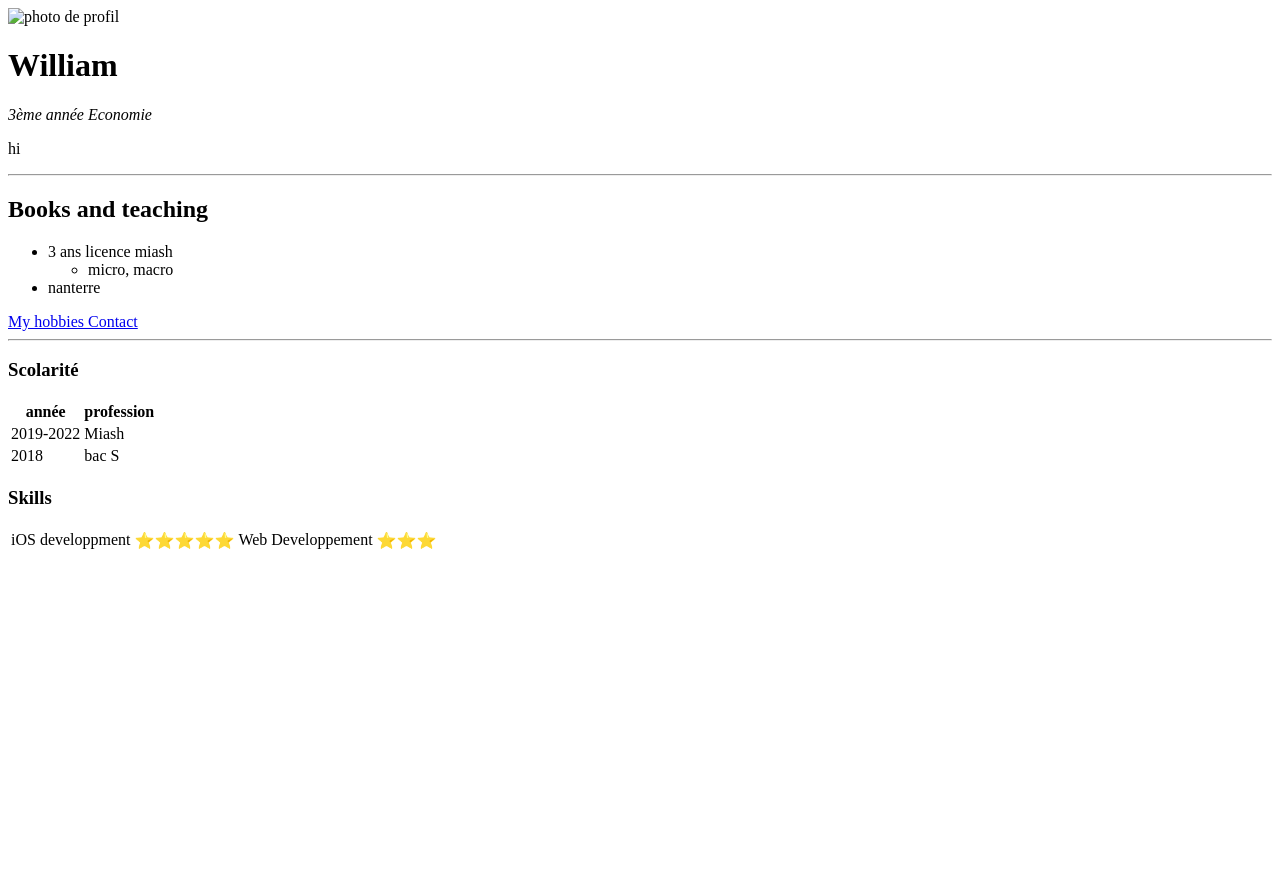
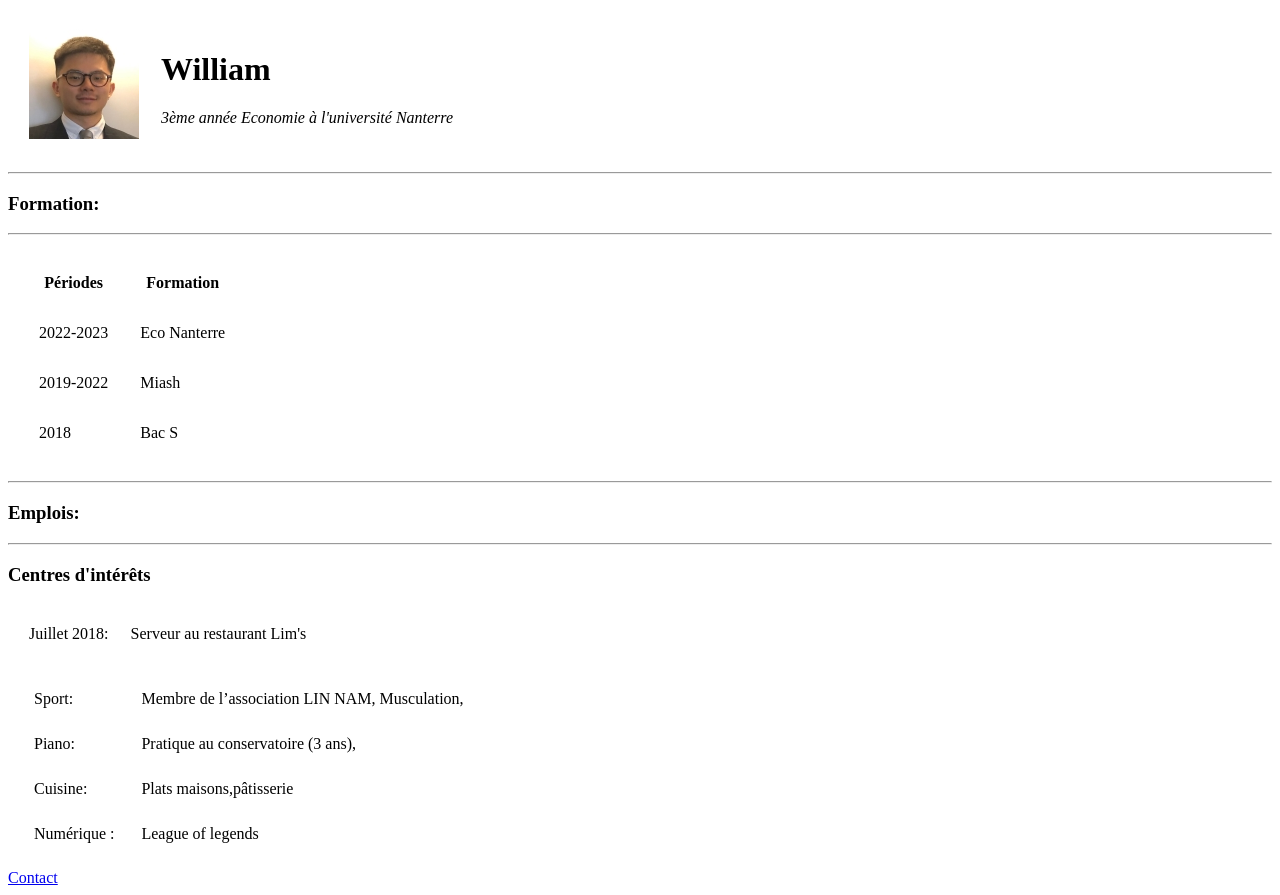
Before and after one commit to limwlm/CV, a plain HTML site: page index.html in a window 1280 px wide. Before the commit the page ends 800 px from the top, so only its background shows below. Drawn offline with Linux system fonts and the light colour scheme.

Commit message:
Add files via upload

```diff
--- a/index.html
+++ b/index.html
@@ -7,46 +7,67 @@
 </head>
 
 <body>
-  <img src="identite.png" alt="photo de profil">
-  <h1> William</h1>
-  <p><em>  3ème année Economie </em></p>
-  <p> hi </p>
-  <hr>
-  <h2>Books and teaching</h2>
-  <ul>
-    <li>3 ans licence miash</li>
-    <ul>
-      <li>micro, macro</li>
+  <table cellspacing="20">
+    <tr>
+    <td> <img src="identite.jpg" alt="photo de profil"></td>
+    <td>  <h1> William</h1>
+      <p><em>  3ème année Economie à l'université Nanterre </em></p>
+    </tr>
+    </table>
+
+
+
   </ul>
-    <li>nanterre</li>
-  </ul>
-  <a href="hobbies.html"> My hobbies </a>
-<a href="contact.html">  Contact </a>
+
 <hr>
-<h3>Scolarité</h3>
-<table>
-  <th>année</th>
-  <th>profession</th>
+<h3>Formation:</h3>
+<table cellspacing='30'>
+  <th>Périodes</th>
+  <th>Formation</th>
+  <tr>
+    <td>2022-2023</td>
+    <td>Eco Nanterre</td>
+  </tr>
   <tr>
     <td>2019-2022 </td>
     <td>Miash</td>
   </tr>
   <tr>
     <td>2018</td>
-    <td>bac S</td>
+    <td>Bac S</td>
   </tr>
+  <hr>
 </table>
-<h3>Skills</h3>
-<table>
+<hr>
+<h3>Emplois:</h3>
+<table cellspacing='20'>
   <tr>
-    <td>iOS developpment</td>
-    <td>⭐⭐⭐⭐⭐</td>
-  <td>Web Developpement</td>
-  <td>⭐⭐⭐</td>
-</tr>
+    <td>Juillet 2018:</td>
+    <td>Serveur au restaurant Lim's</td>
+  </tr>
+  <hr>
+  <h3>Centres d'intérêts</h3>
+  <table cellspacing="25">
+    <tr>
+      <td>Sport:</td>
+      <td>Membre de l’association LIN NAM, Musculation,</td>
+    </tr>
+    <tr>
+      <td>Piano:</td>
+      <td>Pratique au conservatoire (3 ans),</td>
+    </tr>
+    <tr>
+      <td>Cuisine:</td>
+      <td>Plats maisons,pâtisserie</td>
+    </tr>
+  <td>Numérique :</td>
+  <td>League of legends </td>
+  </table>
+
+
 </table>
 
-<!-- 03.05 fini-->
+<a href="contact.html">  Contact </a>
 
 
 
```
Also changed, not shown: contact.html (+3 -3 lines).
